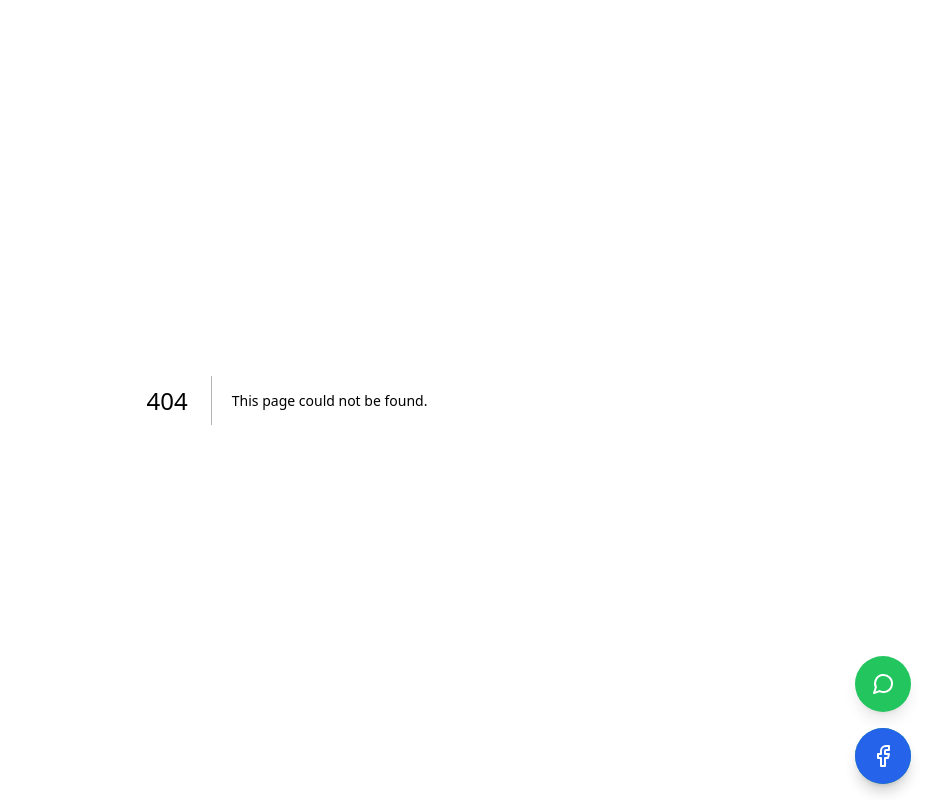
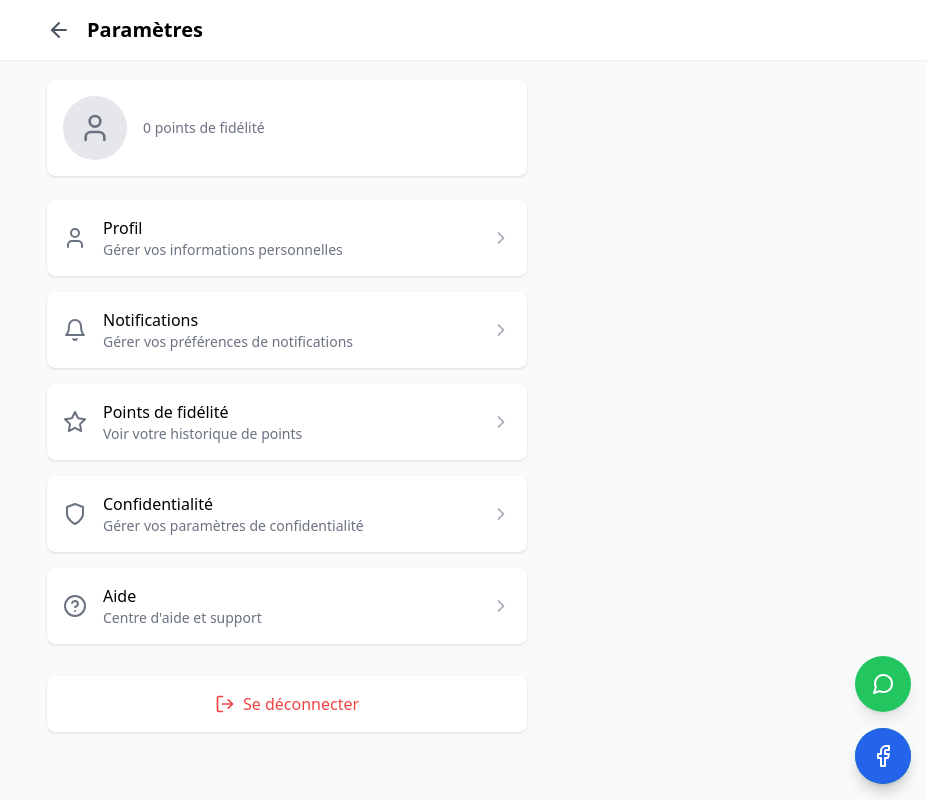
Before and after one commit to Immortale99/ag-beauty, a Next.js app: page /settings in a window 1280 px wide. Before the commit this address had no page. Shown: the whole page, without its empty margins (353-1280 px from the left). Built offline with nearby package versions, Linux system fonts and the light colour scheme.

Commit message:
Add settings page

```diff
--- /dev/null
+++ b/pages/settings.js
@@ -0,0 +1,117 @@
+// pages/settings.js
+import { useState } from 'react';
+import { useAuth } from '../hooks/useAuth';
+import Link from 'next/link';
+import {
+  User,
+  Bell,
+  Star,
+  ChevronRight,
+  ArrowLeft,
+  Shield,
+  HelpCircle,
+  LogOut
+} from 'lucide-react';
+
+export default function Settings() {
+  const { user, logout } = useAuth();
+
+  const settingsSections = [
+    {
+      title: "Profil",
+      icon: User,
+      href: "/profile",
+      description: "Gérer vos informations personnelles"
+    },
+    {
+      title: "Notifications",
+      icon: Bell,
+      href: "/notifications",
+      description: "Gérer vos préférences de notifications"
+    },
+    {
+      title: "Points de fidélité",
+      icon: Star,
+      href: "/loyalty",
+      description: "Voir votre historique de points"
+    },
+    {
+      title: "Confidentialité",
+      icon: Shield,
+      href: "/privacy",
+      description: "Gérer vos paramètres de confidentialité"
+    },
+    {
+      title: "Aide",
+      icon: HelpCircle,
+      href: "/help",
+      description: "Centre d'aide et support"
+    }
+  ];
+
+  return (
+    <div className="min-h-screen bg-gray-50">
+      {/* Header */}
+      <div className="fixed top-0 left-0 right-0 bg-white shadow-sm z-10">
+        <div className="max-w-lg mx-auto px-4 py-4 flex items-center justify-between">
+          <div className="flex items-center gap-4">
+            <Link href="/" className="text-gray-600 hover:text-gray-900">
+              <ArrowLeft size={24} />
+            </Link>
+            <h1 className="text-xl font-bold">Paramètres</h1>
+          </div>
+        </div>
+      </div>
+
+      {/* Content */}
+      <div className="max-w-lg mx-auto px-4 pt-20 pb-8">
+        {/* Profil rapide */}
+        <div className="bg-white rounded-lg shadow p-4 mb-6">
+          <div className="flex items-center gap-4">
+            <div className="w-16 h-16 bg-gray-200 rounded-full flex items-center justify-center">
+              <User size={32} className="text-gray-500" />
+            </div>
+            <div>
+              <h2 className="font-semibold">{user?.email}</h2>
+              <p className="text-sm text-gray-500">
+                {user?.points || 0} points de fidélité
+              </p>
+            </div>
+          </div>
+        </div>
+
+        {/* Sections de paramètres */}
+        <div className="space-y-4">
+          {settingsSections.map((section) => {
+            const IconComponent = section.icon;
+            return (
+              <Link
+                key={section.href}
+                href={section.href}
+                className="flex items-center justify-between p-4 bg-white rounded-lg shadow hover:shadow-md transition-shadow"
+              >
+                <div className="flex items-center gap-4">
+                  <IconComponent className="w-6 h-6 text-gray-500" />
+                  <div>
+                    <h3 className="font-medium">{section.title}</h3>
+                    <p className="text-sm text-gray-500">{section.description}</p>
+                  </div>
+                </div>
+                <ChevronRight className="w-5 h-5 text-gray-400" />
+              </Link>
+            );
+          })}
+        </div>
+
+        {/* Bouton de déconnexion */}
+        <button
+          onClick={logout}
+          className="mt-8 w-full flex items-center justify-center gap-2 p-4 text-red-500 bg-white rounded-lg shadow hover:bg-red-50 transition-colors"
+        >
+          <LogOut size={20} />
+          <span>Se déconnecter</span>
+        </button>
+      </div>
+    </div>
+  );
+}
```
